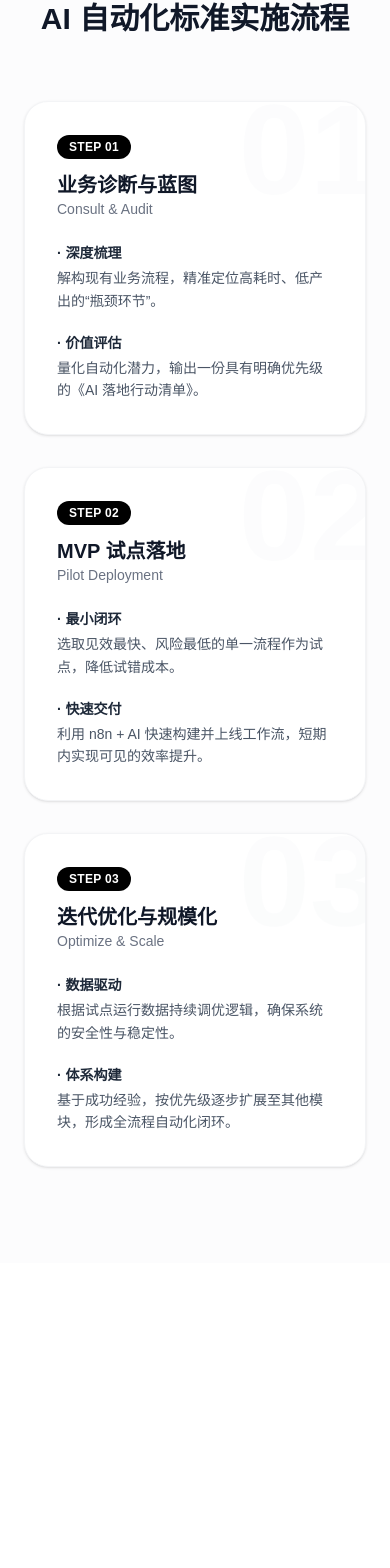
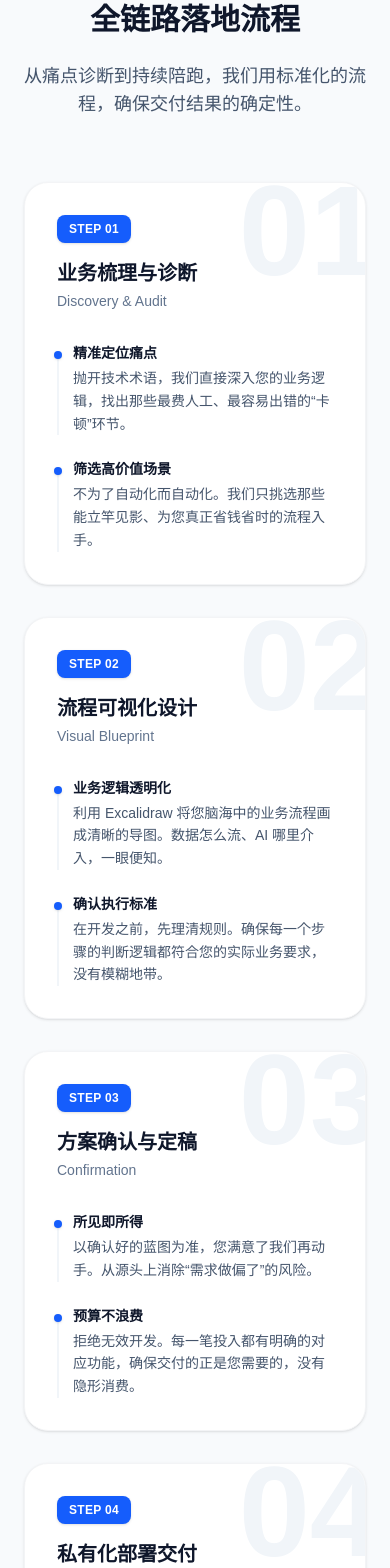
Before and after one commit to LEO-JIM/shangqunai, a Next.js app: page / in a window 390 px wide. Shown: the part 5251-6819 px from the top of the page. Before the commit the page ends 6514 px from the top, so only its background shows below. Built offline with nearby package versions, Linux system fonts and the light colour scheme.

Commit message:
update process

```diff
--- a/components/BusinessProcess.tsx
+++ b/components/BusinessProcess.tsx
@@ -5,46 +5,76 @@ import React from "react";
 const steps = [
   {
     step: "01",
-    title: "业务诊断与蓝图",
-    sub: "Consult & Audit",
+    title: "业务梳理与诊断",
+    sub: "Discovery & Audit",
     desc: [
       {
-        head: "深度梳理",
-        text: "解构现有业务流程，精准定位高耗时、低产出的“瓶颈环节”。",
+        head: "精准定位痛点",
+        text: "抛开技术术语，我们直接深入您的业务逻辑，找出那些最费人工、最容易出错的“卡顿”环节。",
       },
       {
-        head: "价值评估",
-        text: "量化自动化潜力，输出一份具有明确优先级的《AI 落地行动清单》。",
+        head: "筛选高价值场景",
+        text: "不为了自动化而自动化。我们只挑选那些能立竿见影、为您真正省钱省时的流程入手。",
       },
     ],
   },
   {
     step: "02",
-    title: "MVP 试点落地",
-    sub: "Pilot Deployment",
+    title: "流程可视化设计",
+    sub: "Visual Blueprint",
     desc: [
       {
-        head: "最小闭环",
-        text: "选取见效最快、风险最低的单一流程作为试点，降低试错成本。",
+        head: "业务逻辑透明化",
+        text: "利用 Excalidraw 将您脑海中的业务流程画成清晰的导图。数据怎么流、AI 哪里介入，一眼便知。",
       },
       {
-        head: "快速交付",
-        text: "利用 n8n + AI 快速构建并上线工作流，短期内实现可见的效率提升。",
+        head: "确认执行标准",
+        text: "在开发之前，先理清规则。确保每一个步骤的判断逻辑都符合您的实际业务要求，没有模糊地带。",
       },
     ],
   },
   {
     step: "03",
-    title: "迭代优化与规模化",
-    sub: "Optimize & Scale",
+    title: "方案确认与定稿",
+    sub: "Confirmation",
     desc: [
       {
-        head: "数据驱动",
-        text: "根据试点运行数据持续调优逻辑，确保系统的安全性与稳定性。",
+        head: "所见即所得",
+        text: "以确认好的蓝图为准，您满意了我们再动手。从源头上消除“需求做偏了”的风险。",
       },
       {
-        head: "体系构建",
-        text: "基于成功经验，按优先级逐步扩展至其他模块，形成全流程自动化闭环。",
+        head: "预算不浪费",
+        text: "拒绝无效开发。每一笔投入都有明确的对应功能，确保交付的正是您需要的，没有隐形消费。",
+      },
+    ],
+  },
+  {
+    step: "04",
+    title: "私有化部署交付",
+    sub: "Secure Deployment",
+    desc: [
+      {
+        head: "数据绝对安全",
+        text: "基于 n8n 实现私有化部署。系统跑在您自己的服务器或电脑上，核心数据绝不外泄。",
+      },
+      {
+        head: "像员工一样稳定",
+        text: "我们交付的不是一堆冷冰冰的代码，而是一个经过反复测试、能 24 小时稳定干活的自动化系统。",
+      },
+    ],
+  },
+  {
+    step: "05",
+    title: "持续优化与陪跑",
+    sub: "Continuous Support",
+    desc: [
+      {
+        head: "越用越聪明",
+        text: "上线只是开始。我们会根据实际运行情况，帮您调整 AI 的指令，让它处理得越来越准确。",
+      },
+      {
+        head: "长期技术伙伴",
+        text: "随着您业务的发展，我们可以随时为您扩展新的自动化能力，做您长期的技术后盾。",
       },
     ],
   },
@@ -52,40 +82,58 @@ const steps = [
 
 const BusinessProcess: React.FC = () => {
   return (
-    <section className="w-full py-24 px-6 md:px-8 bg-gray-50/50">
+    <section className="w-full py-24 px-6 md:px-8 bg-slate-50 border-t border-gray-100">
       <div className="max-w-6xl mx-auto">
-        <h2 className="text-3xl md:text-4xl font-bold text-center mb-16 text-gray-900">
-          AI 自动化标准实施流程
-        </h2>
+        {/* Header */}
+        <div className="text-center mb-16">
+          <h2 className="text-3xl md:text-4xl font-bold text-slate-900 mb-6">
+            全链路落地流程
+          </h2>
+          <p className="text-lg text-slate-600 max-w-2xl mx-auto">
+            从痛点诊断到持续陪跑，我们用标准化的流程，确保交付结果的确定性。
+          </p>
+        </div>
 
-        <div className="grid grid-cols-1 md:grid-cols-3 gap-8">
+        {/* Flex 布局：完美实现 "上3 下2" 居中排列 */}
+        <div className="flex flex-wrap justify-center gap-8">
           {steps.map((s, idx) => (
             <div
               key={idx}
-              className="relative flex flex-col h-full p-8 rounded-3xl bg-white shadow-sm border border-gray-100 hover:shadow-md transition-shadow duration-300 overflow-hidden"
+              className="
+                group relative flex flex-col p-8 rounded-3xl bg-white
+                shadow-sm border border-gray-100
+                hover:shadow-xl hover:shadow-blue-900/5 hover:border-blue-100
+                transition-all duration-300 overflow-hidden
+                w-full md:w-[calc(50%-1rem)] lg:w-[calc(33.33%-1.4rem)]
+              "
             >
-              {/* Background Step Number (Watermark style) */}
-              <div className="absolute -top-4 -right-4 text-9xl font-bold text-gray-50 opacity-50 select-none pointer-events-none">
+              {/* Background Step Number (Watermark) */}
+              <div className="absolute -top-4 -right-4 text-9xl font-black text-slate-100 group-hover:text-blue-50 transition-colors duration-300 select-none pointer-events-none">
                 {s.step}
               </div>
 
               {/* Header */}
-              <div className="relative z-10 mb-6">
-                <span className="inline-block py-1 px-3 rounded-full bg-black text-white text-xs font-bold tracking-wide mb-3">
+              <div className="relative z-10 mb-8">
+                <span className="inline-block py-1.5 px-3 rounded-lg bg-blue-600 text-white text-xs font-bold tracking-wide mb-4 shadow-sm">
                   STEP {s.step}
                 </span>
-                <h3 className="text-xl font-bold text-gray-900">{s.title}</h3>
-                <p className="text-sm text-gray-500 font-medium">{s.sub}</p>
+                <h3 className="text-xl font-bold text-slate-900">{s.title}</h3>
+                <p className="text-sm text-slate-500 font-medium mt-1">{s.sub}</p>
               </div>
 
               {/* Content */}
-              <div className="relative z-10 space-y-5 flex-grow">
+              <div className="relative z-10 space-y-6 flex-grow">
                 {s.desc.map((item, i) => (
-                  <div key={i}>
-                    <h4 className="text-sm font-bold text-gray-800 mb-1">
-                      · {item.head}
+                  <div key={i} className="relative pl-4">
+                    {/* 左侧装饰线 */}
+                    <div className="absolute left-0 top-2 bottom-0 w-[2px] bg-slate-100 group-hover:bg-blue-100 transition-colors"></div>
+                    {/* 小圆点 */}
+                    <div className="absolute left-[-3px] top-2 w-2 h-2 rounded-full bg-blue-600 shadow-sm"></div>
+
+                    <h4 className="text-sm font-bold text-slate-900 mb-1">
+                      {item.head}
                     </h4>
-                    <p className="text-sm text-gray-600 leading-relaxed">
+                    <p className="text-sm text-slate-600 leading-relaxed">
                       {item.text}
                     </p>
                   </div>
```
